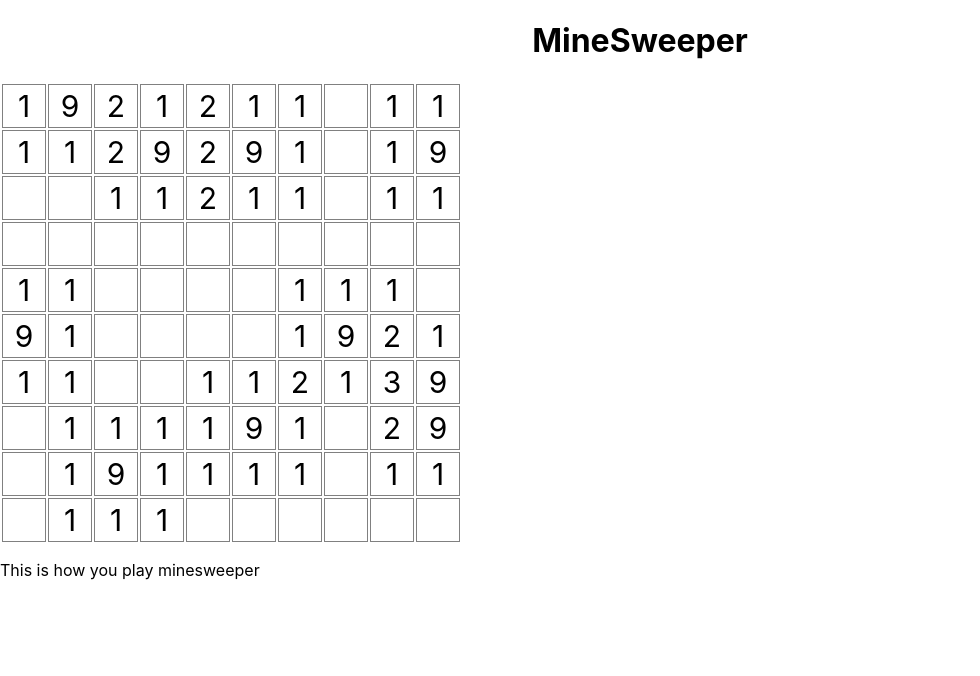
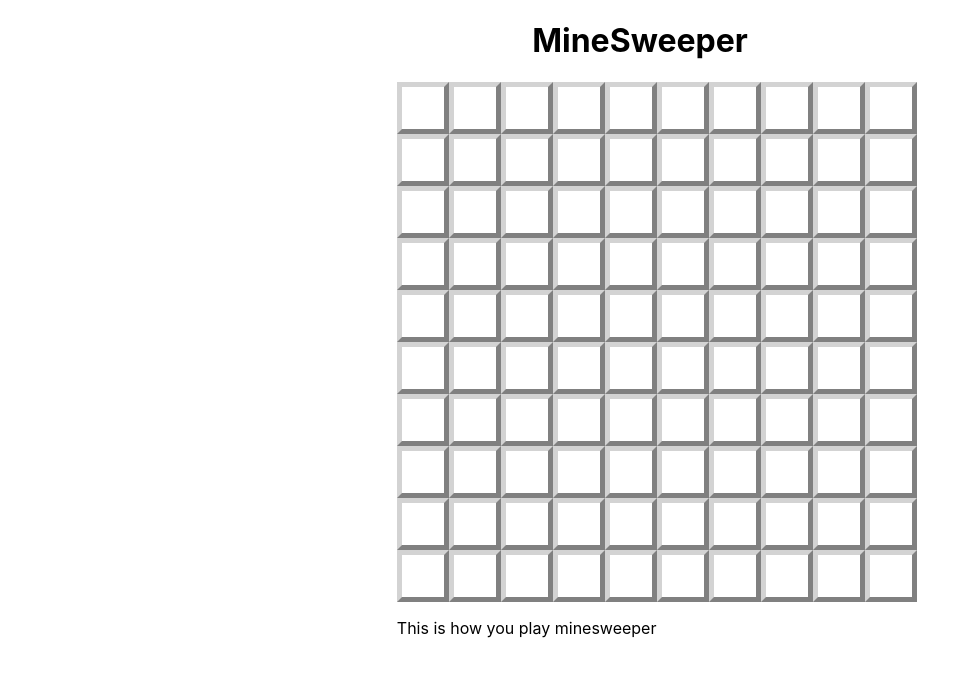
Before and after one commit to LearnCodeFromJohn/MineSweeper, a React (Create React App) app: page / in a window 1280 px wide. Shown: the top 676 px of the page, without its empty margins (0-980 px from the left). Built offline with nearby package versions, Linux system fonts and the light colour scheme.

Commit message:
table border css

```diff
--- a/src/App.css
+++ b/src/App.css
@@ -32,8 +32,18 @@
   }
 }
 
+table {
+  display: block;
+  border-collapse: separate;
+  border-spacing: 0px;
+  margin-left: 31%;
+}
+
 td {
-  border: 1px solid grey;
+  border-bottom: 5px solid grey;
+  border-right: 5px solid grey;
+  border-top: 5px solid lightgray;
+  border-left: 5px solid lightgray;
 }
 
 .cell {
@@ -44,5 +54,6 @@ td {
 
 p {
   display: inline-block;
+  margin-left: 31%;
 }
 /* document.querySelector('#root > div > div > div') */
--- a/src/containers/cell.js
+++ b/src/containers/cell.js
@@ -14,7 +14,7 @@ class Cell extends Component {
     // let { value } = this.props;
   }
   handleClick() {
-    this.setState({ clicked: true });
+    this.setState({ clicked: false });
   }
   onContextMenu(e) {}
   render() {
@@ -51,7 +51,7 @@ class Cell extends Component {
         onClick={this.handleClick.bind(this)}
         onContextMenu={this.onContextMenu.bind(this)}
       >
-        {this.state.clicked ? "" : this.props.value}
+        {this.state.clicked ? this.props.value : ""}
       </td>
     );
   }
```
